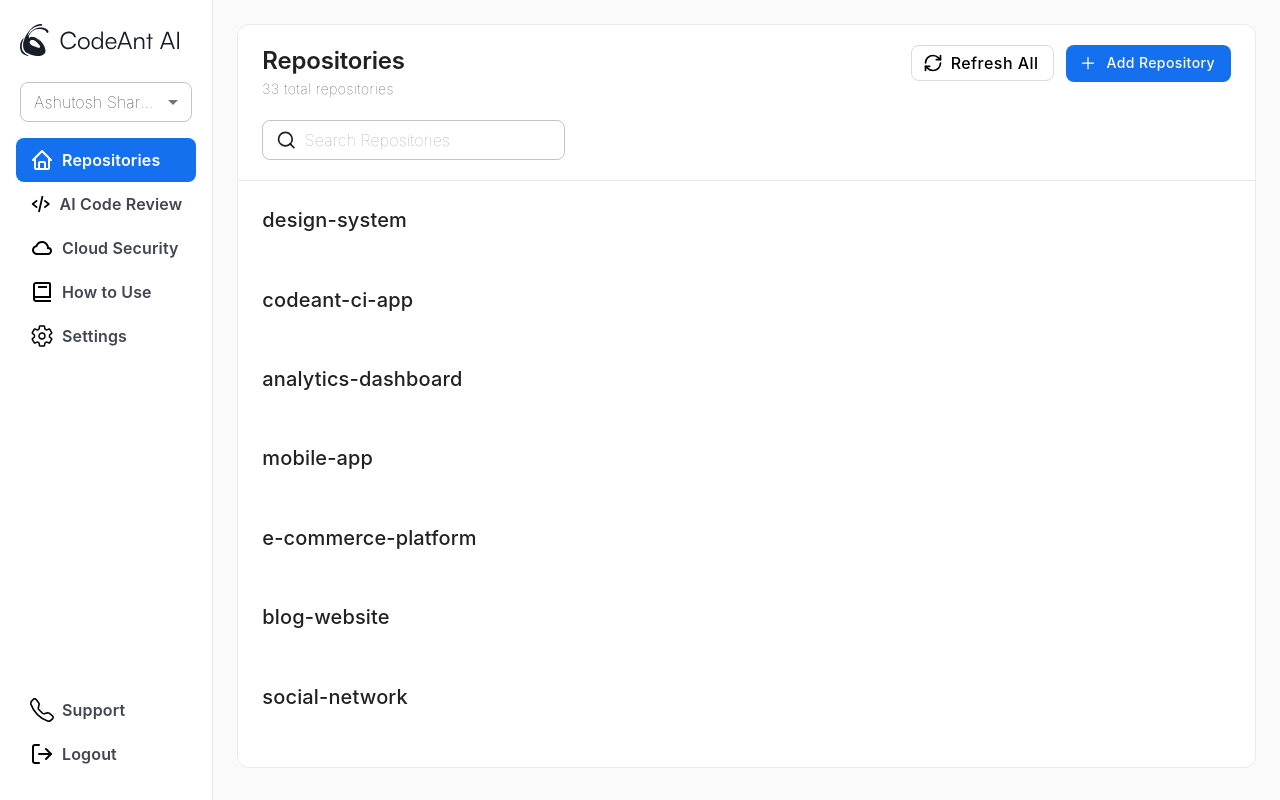
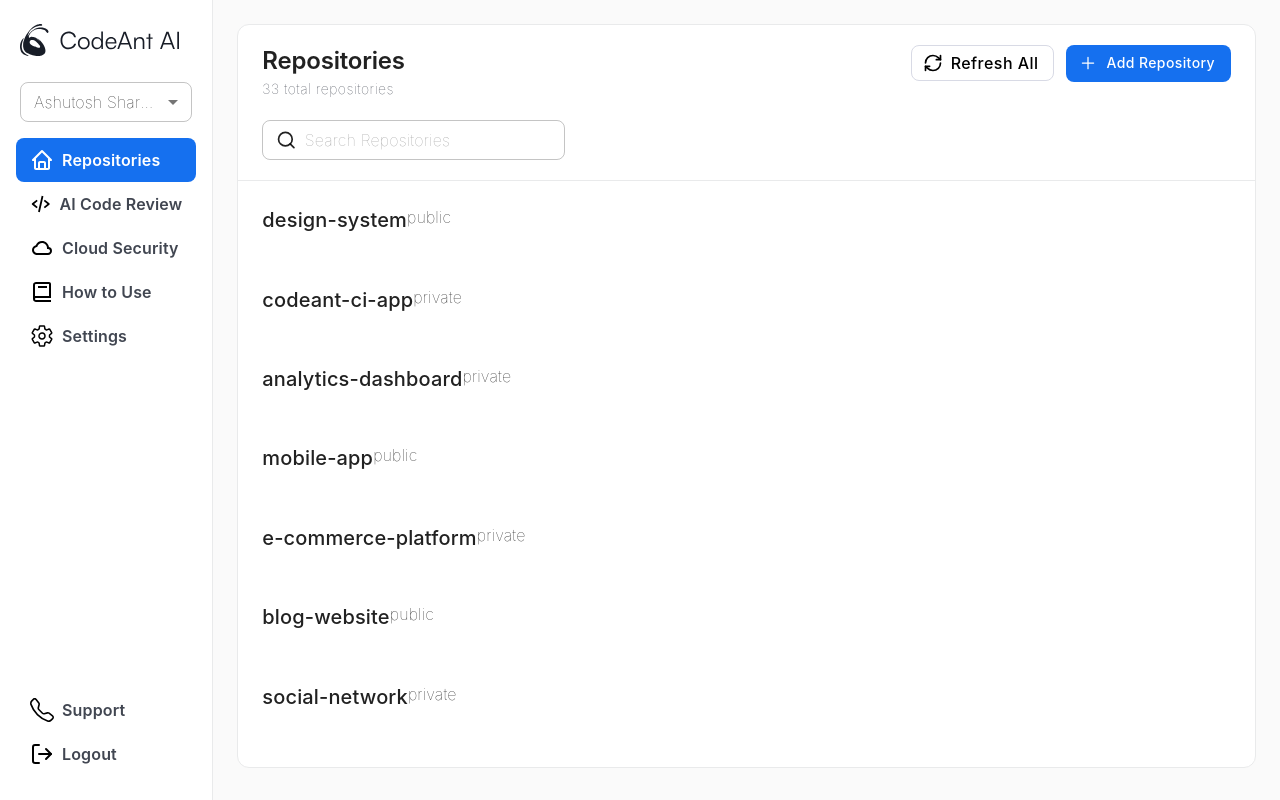
Before and after one commit to AshuJojo/codeantai, a React (Vite) app: page /dashboard in a window 1280 px wide. Built offline with nearby package versions, Linux system fonts and the light colour scheme.

Commit message:
Fixed 'visibility' typo in types

```diff
--- a/src/components/RepositoryItem.tsx
+++ b/src/components/RepositoryItem.tsx
@@ -13,7 +13,7 @@
           <Typography variant="subtitle2">
             {repository.repositoryName}
           </Typography>
-          <Badge>{repository.visiblity}</Badge>
+          <Badge>{repository.visibility}</Badge>
         </Stack>
       </Stack>
     </Stack>
--- a/src/types/Respository.ts
+++ b/src/types/Respository.ts
@@ -1,6 +1,6 @@
 interface Repository {
   repositoryName: string;
-  visiblity: string;
+  visibility: string;
   language: string;
   size: number;
   last_updated: string;
```
